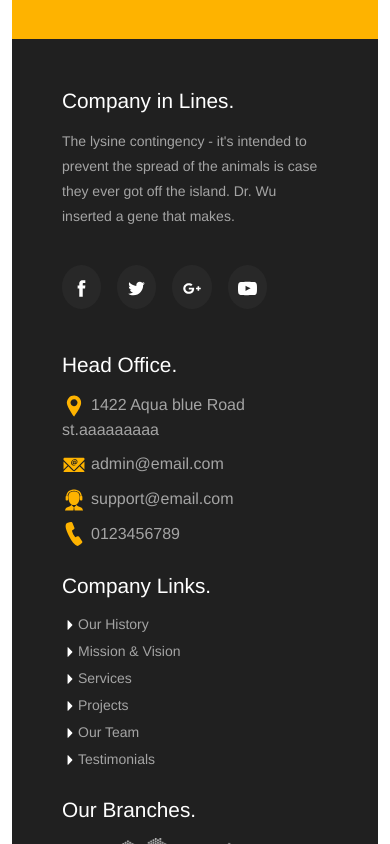
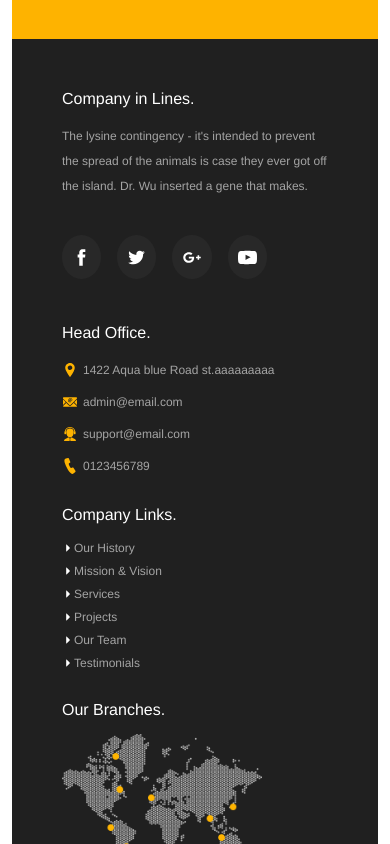
Before and after one commit to MahboubehShoubi/Khadamat-React.js, a React (Create React App) app: page /about in a window 390 px wide. Shown: the part 2000-2844 px from the top of the page. Built offline with nearby package versions, Linux system fonts and the light colour scheme; no server answers.

Commit message:
Edite Footer.module.css

```diff
--- a/src/css/Footer.module.css
+++ b/src/css/Footer.module.css
@@ -163,4 +163,46 @@
     .footerItem3 , .footerItem4{
         margin-top: 28px;
     }
+
+    .footerItemHeader{
+        font-size: 1rem;
+    }
+
+    .footerItem1 p{
+        font-size: 12px;
+    }
+
+    /*------- Item2 --------*/
+
+    .footerItem2Box{
+        row-gap: 8px;
+    }
+
+    .footerItem2 img{
+        width: 1rem;
+    }
+
+    .footerItem2 a{
+        font-size: 12px;
+    }
+
+    /*------- Item 3 ------------*/
+
+    .footerItem3Box{
+        row-gap: 5px;
+    }
+
+    .footerItem3 a{
+        font-size: 12px;
+    }
+
+    .footerItem3 img{
+        width: 12px;
+    }
+    /*------- Item 4---------*/
+    .footerItem4 img{
+        width:200px;
+    }
+
+
 }
```
